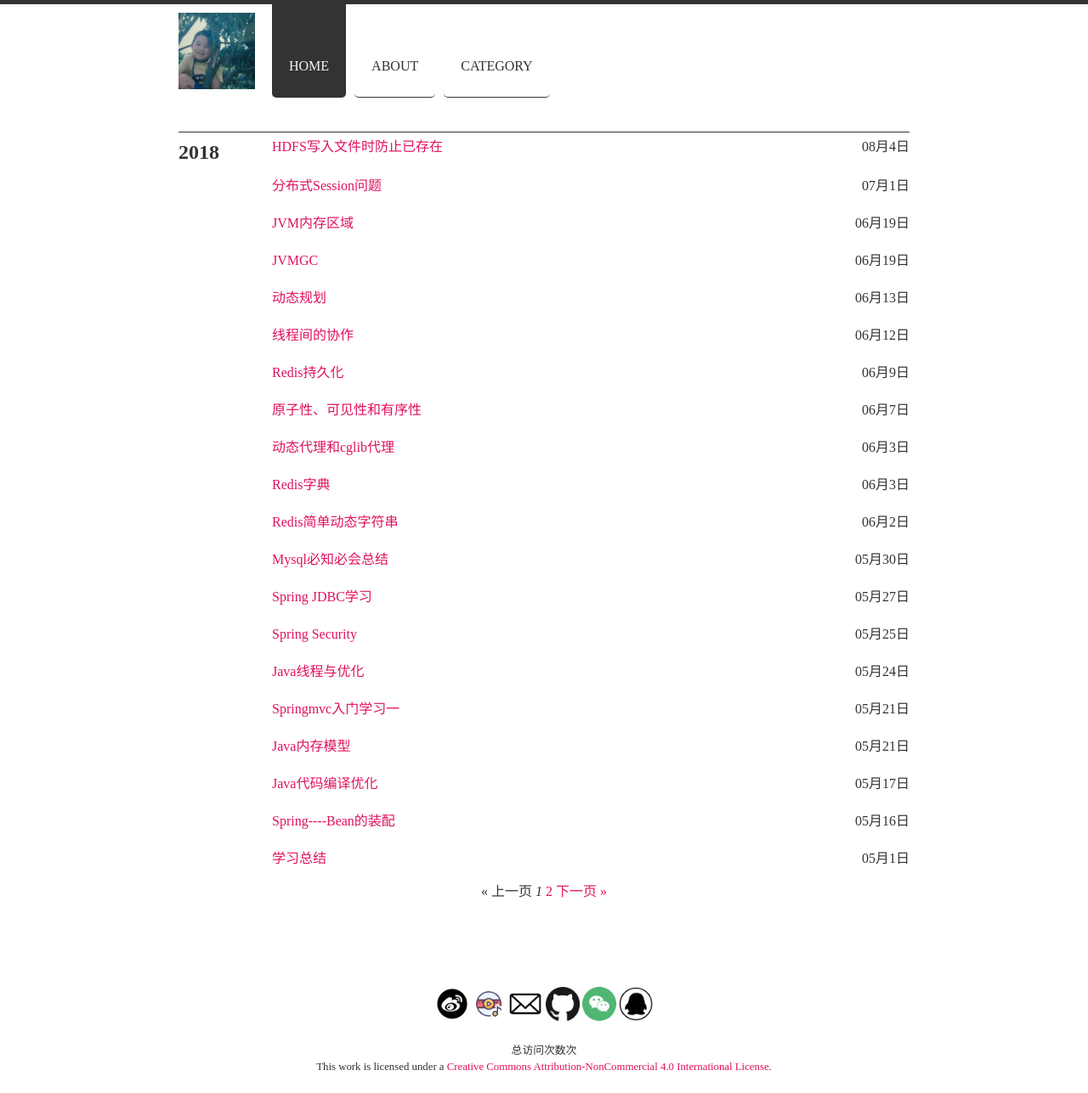
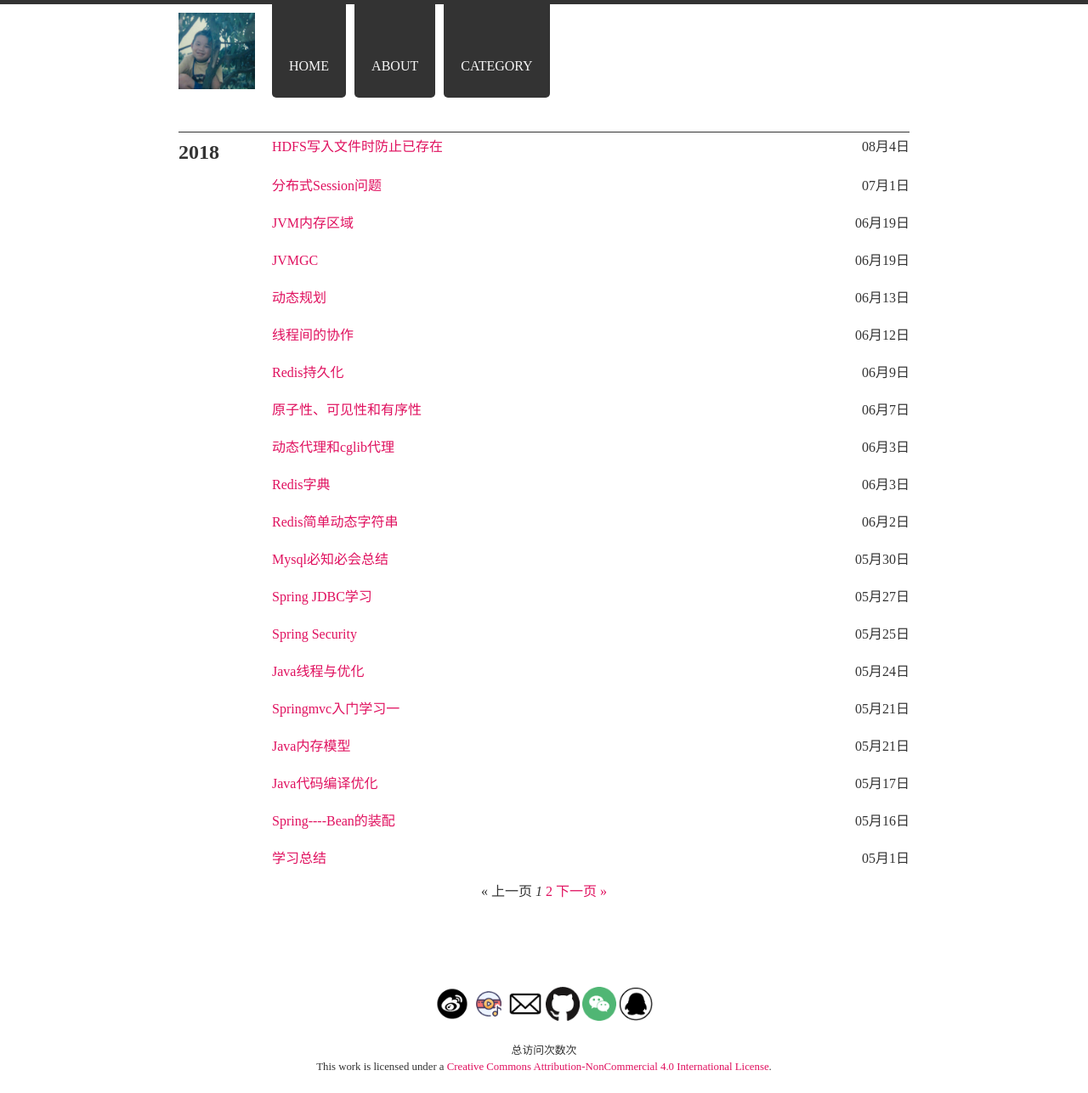
Before and after one commit to ruanwenjun/ruanwenjun.github.io, a Jekyll site: the page built from index.html, in a window 1280 px wide. Shown: the whole page at 85% size. Built offline with Jekyll 4.4.1, drawn with Linux system fonts in a browser that asks for light colours; nearby versions of some CDN libraries; the list of posts is cut into pages by our own code; comment, search, counter and statistics services are not loaded.

Commit message:
fix title

```diff
--- a/_includes/navigation.html
+++ b/_includes/navigation.html
@@ -3,7 +3,7 @@
   {% if page.title == link.title %}
   <a href="{{ link.url }}" title="{{ link.title }}" class="current">{{ link.title }}</a>
   {% else %}
-  <a href="{{ link.url }}" title="{{ link.title }}">{{ link.title }}</a>
+  <a href="{{ link.url }}" title="{{ link.title }}" class="current">{{ link.title }}</a>
   {% endif %}
   {% endfor %}
 </nav>
```
